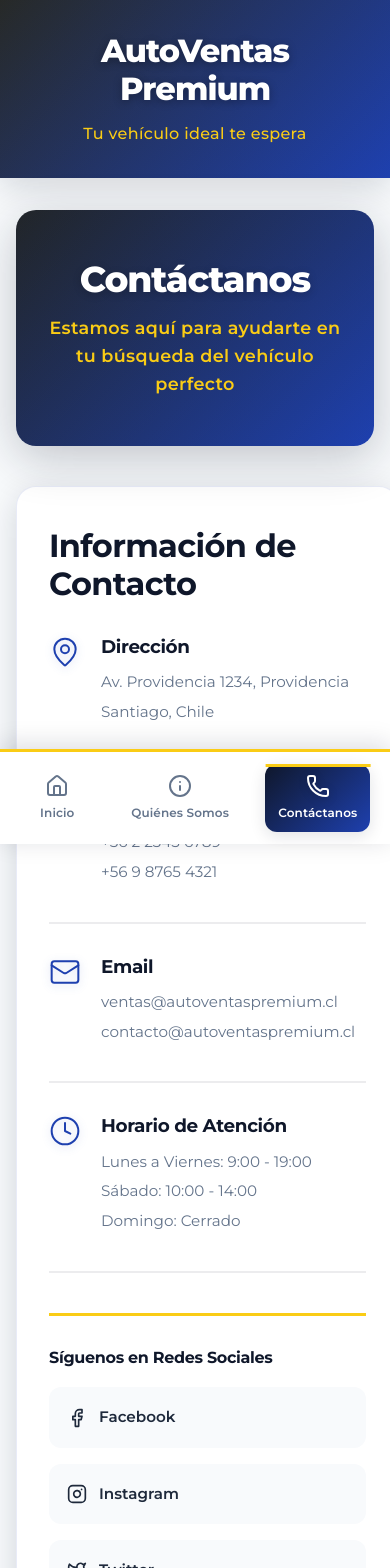
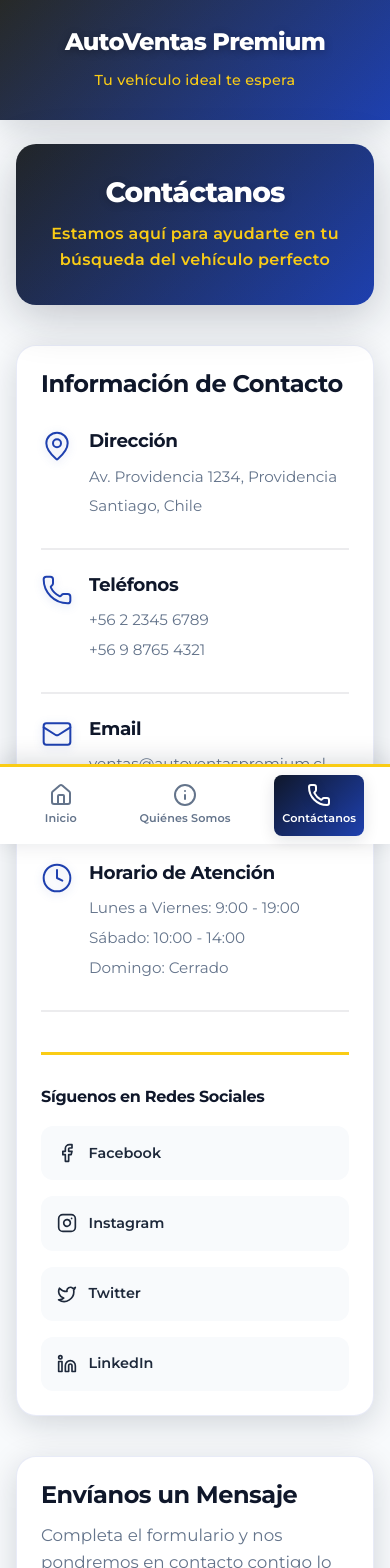
Before and after one commit to FrancoCastro1990/duoc_frontend_02_s1, a React (Vite) app: page /contactanos in a window 390 px wide. Shown: the top 1568 px of the page. Built offline with nearby package versions, Linux system fonts and the light colour scheme.

Commit message:
feat: se agrega logo y fix al scroll

```diff
--- a/src/components/Layout.css
+++ b/src/components/Layout.css
@@ -80,37 +80,16 @@
   position: relative;
 }
 
-.nav-item::before {
-  content: '';
-  position: absolute;
-  top: 0;
-  left: 50%;
-  transform: translateX(-50%);
-  width: 0;
-  height: 3px;
-  background: var(--color-accent);
-  transition: width 0.3s cubic-bezier(0.4, 0, 0.2, 1);
-}
-
 .nav-item:hover {
   background: rgba(30, 64, 175, 0.05);
   color: var(--color-secondary);
   transform: translateY(-3px);
 }
 
-.nav-item:hover::before {
-  width: 60%;
-}
-
 .nav-item.active {
   background: var(--gradient-primary);
   color: var(--color-white);
   box-shadow: var(--shadow-md);
-}
-
-.nav-item.active::before {
-  width: 100%;
-  background: var(--color-accent);
 }
 
 .nav-icon {
@@ -134,27 +113,36 @@
 
 @media (max-width: 768px) {
   .header {
-    padding: 2rem 1.5rem;
+    padding: 1.75rem 1rem;
   }
 
   .header h1 {
-    font-size: 2rem;
+    font-size: 1.5rem;
   }
 
   .tagline {
-    font-size: 1rem;
+    font-size: 0.9rem;
   }
 
   .main-content {
-    padding: 2rem 1rem 6rem 1rem;
+    padding: 1.5rem 1rem 6rem 1rem;
+  }
+
+  .bottom-nav {
+    padding: 0.5rem;
   }
 
   .nav-item {
-    padding: 0.6rem 0.8rem;
-    min-width: 75px;
+    padding: 0.5rem 0.5rem;
+    min-width: 70px;
+    border-radius: 8px;
+  }
+
+  .nav-icon {
+    margin-bottom: 0.2rem;
   }
 
   .nav-label {
-    font-size: 0.75rem;
+    font-size: 0.7rem;
   }
 }
--- /dev/null
+++ b/src/components/ScrollToTop.tsx
@@ -0,0 +1,14 @@
+import { useEffect } from 'react';
+import { useLocation } from 'react-router-dom';
+
+function ScrollToTop() {
+  const { pathname } = useLocation();
+
+  useEffect(() => {
+    window.scrollTo(0, 0);
+  }, [pathname]);
+
+  return null;
+}
+
+export default ScrollToTop;
--- a/src/main.tsx
+++ b/src/main.tsx
@@ -4,6 +4,7 @@ import { BrowserRouter, Routes, Route } from 'react-router-dom'
 import '@fontsource-variable/montserrat'
 import './index.css'
 import Layout from './components/Layout'
+import ScrollToTop from './components/ScrollToTop'
 import Home from './pages/Home'
 import QuienesSomos from './pages/QuienesSomos'
 import Contactanos from './pages/Contactanos'
@@ -11,6 +12,7 @@ import Contactanos from './pages/Contactanos'
 createRoot(document.getElementById('root')!).render(
   <StrictMode>
     <BrowserRouter>
+      <ScrollToTop />
       <Routes>
         <Route path="/" element={<Layout />}>
           <Route index element={<Home />} />
--- a/src/pages/Contactanos.css
+++ b/src/pages/Contactanos.css
@@ -375,33 +375,79 @@
 
 @media (max-width: 768px) {
   .contact-hero {
-    padding: 3rem 2rem;
+    padding: 2rem 1.5rem;
   }
 
   .contact-hero h2 {
-    font-size: 2.25rem;
+    font-size: 1.75rem;
   }
 
   .subtitle {
-    font-size: 1.1rem;
+    font-size: 1rem;
   }
 
   .contact-info,
   .contact-form-container,
   .map-section,
   .faq-section {
-    padding: 2.5rem 2rem;
+    padding: 1.5rem;
+  }
+
+  .contact-info h3,
+  .contact-form-container h3,
+  .map-section h3,
+  .faq-section h3 {
+    font-size: 1.5rem;
+  }
+
+  .info-item {
+    gap: 1rem;
+    margin-bottom: 1.5rem;
+    padding-bottom: 1.5rem;
   }
 
   .social-icons {
     grid-template-columns: 1fr;
   }
 
+  .social-link {
+    padding: 0.85rem;
+    font-size: 0.9rem;
+  }
+
+  .form-group label {
+    font-size: 0.9rem;
+  }
+
+  .form-group input,
+  .form-group select,
+  .form-group textarea {
+    padding: 0.85rem 1rem;
+    font-size: 0.95rem;
+  }
+
+  .submit-btn {
+    padding: 1rem 2rem;
+    font-size: 1rem;
+  }
+
   .faq-grid {
     grid-template-columns: 1fr;
   }
 
+  .faq-item {
+    padding: 1.5rem;
+  }
+
+  .faq-item h4 {
+    font-size: 1.05rem;
+  }
+
   .map-placeholder {
-    padding: 3.5rem 2rem;
+    padding: 3rem 1.5rem;
+  }
+
+  .map-content p {
+    font-size: 1rem;
   }
 }
--- a/src/pages/Home.css
+++ b/src/pages/Home.css
@@ -253,13 +253,13 @@
 /* Buttons */
 .btn-primary,
 .btn-secondary {
-  padding: 0.85rem 1.75rem;
+  padding: 0.65rem 1.25rem;
   border: none;
   border-radius: 10px;
   font-weight: 700;
   cursor: pointer;
   transition: all 0.3s cubic-bezier(0.4, 0, 0.2, 1);
-  font-size: 1rem;
+  font-size: 0.95rem;
   letter-spacing: 0.02em;
 }
 
@@ -363,46 +363,99 @@
 /* Responsive */
 @media (max-width: 768px) {
   .hero {
-    padding: 3rem 2rem;
+    padding: 2rem 1.5rem;
   }
 
   .hero h2 {
-    font-size: 2.25rem;
+    font-size: 1.75rem;
   }
 
   .hero p {
-    font-size: 1.1rem;
+    font-size: 1rem;
   }
 
   .featured {
-    padding: 2rem;
+    padding: 1.5rem;
+  }
+
+  .featured h3 {
+    font-size: 1.5rem;
   }
 
   .featured-vehicle {
     grid-template-columns: 1fr;
+    gap: 1.5rem;
   }
 
   .featured-vehicle img {
-    height: 250px;
+    height: 220px;
   }
 
   .featured-info h4 {
+    font-size: 1.5rem;
+  }
+
+  .featured-price {
     font-size: 1.75rem;
   }
 
-  .featured-price {
-    font-size: 2rem;
+  .featured-description {
+    font-size: 0.95rem;
+  }
+
+  .vehicles-section {
+    padding: 1.5rem;
+  }
+
+  .vehicles-section h3 {
+    font-size: 1.5rem;
   }
 
   .vehicles-grid {
     grid-template-columns: 1fr;
+    gap: 1.5rem;
+  }
+
+  .vehicle-card {
+    margin: 0;
+  }
+
+  .vehicle-info {
+    padding: 1.25rem;
+  }
+
+  .vehicle-info h4 {
+    font-size: 1.2rem;
+  }
+
+  .vehicle-price {
+    font-size: 1.35rem;
+  }
+
+  .btn-primary,
+  .btn-secondary {
+    padding: 0.6rem 1rem;
+    font-size: 0.875rem;
   }
 
   .benefits {
-    padding: 2.5rem 1.5rem;
+    padding: 2rem 1.5rem;
+  }
+
+  .benefits h3 {
+    font-size: 1.5rem;
   }
 
   .benefits-grid {
     grid-template-columns: 1fr;
+    gap: 1.5rem;
+  }
+
+  .benefit-card {
+    padding: 2rem 1.5rem;
+  }
+
+  .benefit-card h4 {
+    font-size: 1.15rem;
   }
 }
--- a/src/pages/QuienesSomos.css
+++ b/src/pages/QuienesSomos.css
@@ -15,13 +15,17 @@
 }
 
 .about-hero::before {
-  content: '';
+  content: "";
   position: absolute;
   top: 0;
   left: 0;
   right: 0;
   bottom: 0;
-  background: linear-gradient(135deg, rgba(250, 204, 21, 0.08) 0%, transparent 100%);
+  background: linear-gradient(
+    135deg,
+    rgba(250, 204, 21, 0.08) 0%,
+    transparent 100%
+  );
   pointer-events: none;
 }
 
@@ -62,11 +66,19 @@
   border: 1px solid rgba(30, 64, 175, 0.1);
 }
 
+.about-image {
+  background: var(--color-background);
+  display: flex;
+  align-items: center;
+  justify-content: center;
+  padding: 2rem;
+}
+
 .about-image img {
   width: 100%;
-  height: 100%;
-  object-fit: cover;
-  min-height: 350px;
+  height: auto;
+  object-fit: contain;
+  max-height: 350px;
 }
 
 .about-text {
@@ -107,18 +119,6 @@
   position: relative;
   transition: all 0.4s cubic-bezier(0.4, 0, 0.2, 1);
   border: 2px solid transparent;
-}
-
-.mission-card::before,
-.vision-card::before {
-  content: '';
-  position: absolute;
-  top: 0;
-  left: 0;
-  right: 0;
-  height: 4px;
-  background: var(--gradient-accent);
-  border-radius: 20px 20px 0 0;
 }
 
 .mission-card:hover,
@@ -223,13 +223,17 @@
 }
 
 .stats-section::before {
-  content: '';
+  content: "";
   position: absolute;
   top: 0;
   left: 0;
   right: 0;
   bottom: 0;
-  background: linear-gradient(135deg, rgba(250, 204, 21, 0.05) 0%, transparent 100%);
+  background: linear-gradient(
+    135deg,
+    rgba(250, 204, 21, 0.05) 0%,
+    transparent 100%
+  );
   pointer-events: none;
 }
 
@@ -256,7 +260,7 @@
 }
 
 .stat-card:hover {
-  transform: translateY(-8px) scale(1.05);
+  transform: translateY(-5px);
   box-shadow: var(--shadow-xl);
   border-color: var(--color-accent);
 }
@@ -315,7 +319,7 @@
 }
 
 .team-check {
-  color: #10B981;
+  color: #10b981;
   flex-shrink: 0;
   filter: drop-shadow(0 2px 4px rgba(16, 185, 129, 0.3));
 }
@@ -330,15 +334,15 @@
 /* Responsive */
 @media (max-width: 768px) {
   .about-hero {
-    padding: 3rem 2rem;
+    padding: 2rem 1.5rem;
   }
 
   .about-hero h2 {
-    font-size: 2.25rem;
+    font-size: 1.75rem;
   }
 
   .subtitle {
-    font-size: 1.1rem;
+    font-size: 1rem;
   }
 
   .about-card {
@@ -346,36 +350,91 @@
   }
 
   .about-image img {
-    min-height: 250px;
+    min-height: 220px;
   }
 
   .about-text {
-    padding: 2.5rem 2rem;
+    padding: 2rem 1.5rem;
+  }
+
+  .about-text h3 {
+    font-size: 1.75rem;
+  }
+
+  .about-text p {
+    font-size: 0.95rem;
   }
 
   .mission-vision {
     grid-template-columns: 1fr;
+    gap: 1.5rem;
+  }
+
+  .mission-card,
+  .vision-card {
+    padding: 2rem 1.5rem;
+  }
+
+  .mission-card h3,
+  .vision-card h3 {
+    font-size: 1.5rem;
+  }
+
+  .mission-card p,
+  .vision-card p {
+    font-size: 0.95rem;
   }
 
   .values-grid {
     grid-template-columns: 1fr;
+    gap: 1.5rem;
+  }
+
+  .value-item {
+    padding: 2rem 1.5rem;
+  }
+
+  .value-item h4 {
+    font-size: 1.2rem;
+  }
+
+  .stats-section {
+    padding: 2rem 1.5rem;
   }
 
   .stats-grid {
-    grid-template-columns: repeat(2, 1fr);
+    grid-template-columns: 1fr;
+    gap: 1.5rem;
+  }
+
+  .stat-card {
+    padding: 2rem 1.5rem;
+  }
+
+  .stat-number {
+    font-size: 2.5rem;
   }
 
   .team-features {
     grid-template-columns: 1fr;
   }
 
+  .team-feature {
+    padding: 1.5rem;
+  }
+
+  .team-intro {
+    font-size: 1rem;
+  }
+
   .section-title {
-    font-size: 1.875rem;
+    font-size: 1.5rem;
+    margin-bottom: 2rem;
   }
 
   .values-section,
   .stats-section,
   .team-section {
-    padding: 2.5rem 2rem;
+    padding: 2rem 1.5rem;
   }
 }
```
Also changed, not shown: src/pages/QuienesSomos.tsx (+49 -25 lines), src/assets/logo.png (added).
